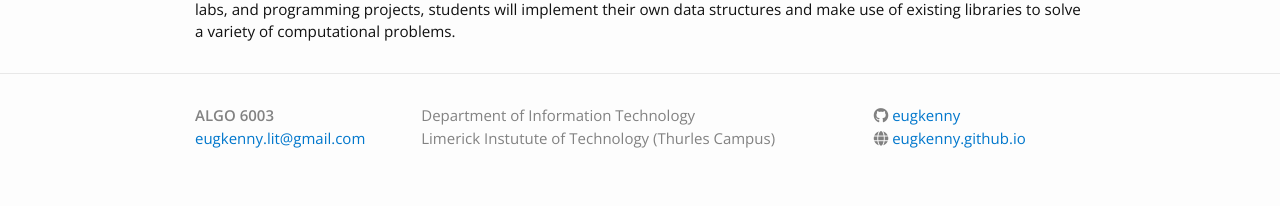
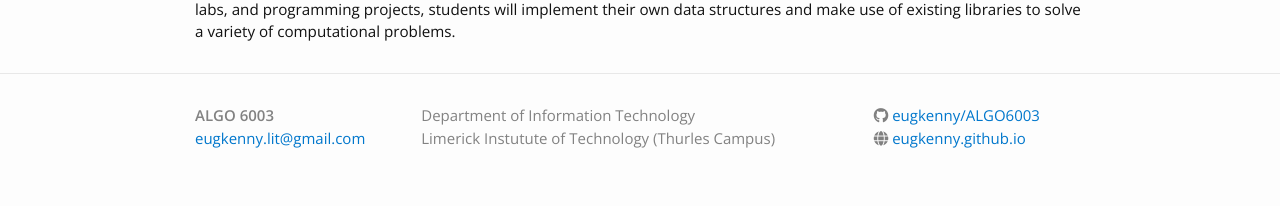
Before and after one commit to eugkenny/ALGO6003, a Jekyll site: the page built from index.html, in a window 1280 px wide. Shown: the part 752-958 px from the top of the page. Built offline with Jekyll 4.4.1, drawn with Linux system fonts in a browser that asks for light colours; nearby versions of some CDN libraries.

Commit message:
Update _config.yml

```diff
--- a/_config.yml
+++ b/_config.yml
@@ -7,7 +7,7 @@
 url: "https://github.com/eugkenny/ALGO6003" # the base hostname & protocol for your site
 syllabus: "/syllabus"
 githublink: "https://github.com/eugkenny/ALGO6003"
-githubdir: "eugkenny"
+githubdir: "eugkenny/ALGO6003"
 
 # Author/user information
 email: eugkenny.lit@gmail.com
```
